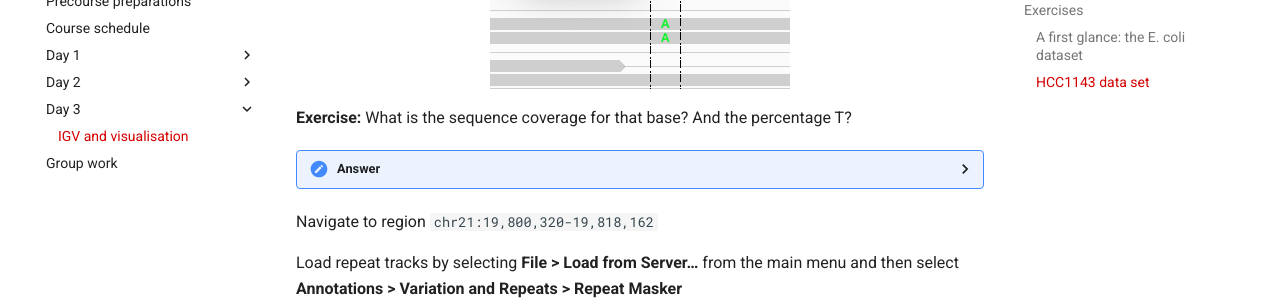
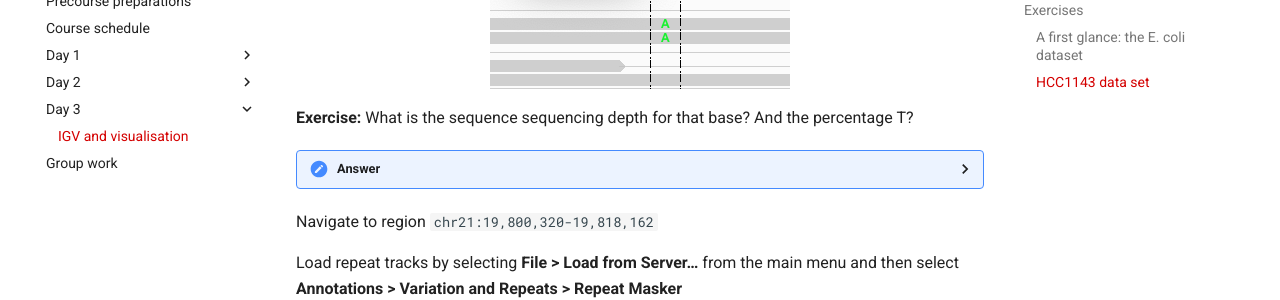
Before and after one commit to sib-swiss/NGS-introduction-training, an MkDocs documentation site: the page built from docs/day3/igv_visualisation.md, in a window 1280 px wide and 900 px high, scrolled down 3964 px. Shown: the part 152-452 px from the top of the window. Built offline with MkDocs 1.6.1 and Material for MkDocs 9.7.7, drawn with Linux system fonts in a browser that asks for light colours; comment, search, counter and statistics services are not loaded; the version menu is left out.

Commit message:
fixes #20

```diff
--- a/docs/day3/igv_visualisation.md
+++ b/docs/day3/igv_visualisation.md
@@ -110,10 +110,10 @@ Click on the coverage track where the SNP is:
   <img src="../../assets/images/per_base.png" width="300"/>
 </figure>
 
-**Exercise:** What is the sequence coverage for that base? And the percentage T?
+**Exercise:** What is the sequence sequencing depth for that base? And the percentage T?
 
 ??? done "Answer"
-    The coverage is 62, and 25 reads (40%) T.
+    The depth is 62, and 25 reads (40%) T.
 
 Navigate to region `chr21:19,800,320-19,818,162`
 
```
